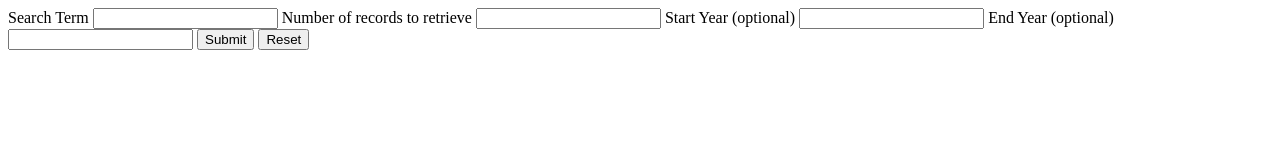
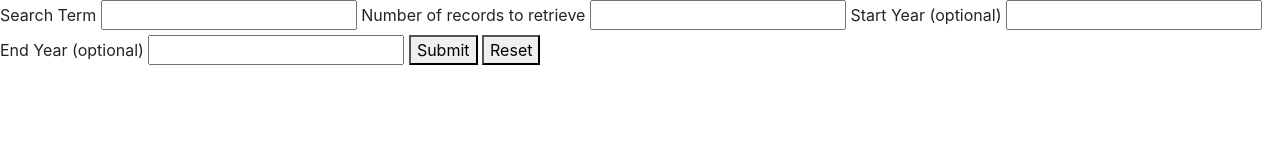
Before and after one commit to Carglass/NYTimes, a plain HTML site: page index.html in a window 1280 px wide. Drawn offline with nearby package versions, Linux system fonts and the light colour scheme.

```diff
--- a/index.html
+++ b/index.html
@@ -4,8 +4,11 @@
     <meta charset="utf-8" />
     <meta http-equiv="X-UA-Compatible" content="IE=edge">
     <title>Page Title</title>
-    <meta name="viewport" content="width=device-width, initial-scale=1">
+    <meta name="viewport" content="width=device-width, initial-scale=1, shrink-to-fit=no">
     <link rel="stylesheet" type="text/css" media="screen" href="./assets/css/main.css" />
+
+    <!-- Bootstrap CSS -->
+    <link rel="stylesheet" href="https://maxcdn.bootstrapcdn.com/bootstrap/4.0.0/css/bootstrap.min.css" integrity="sha384-Gn5384xqQ1aoWXA+058RXPxPg6fy4IWvTNh0E263XmFcJlSAwiGgFAW/dAiS6JXm" crossorigin="anonymous">
     <script src="./assets/js/main.js"></script>
 </head>
 <body>
```
